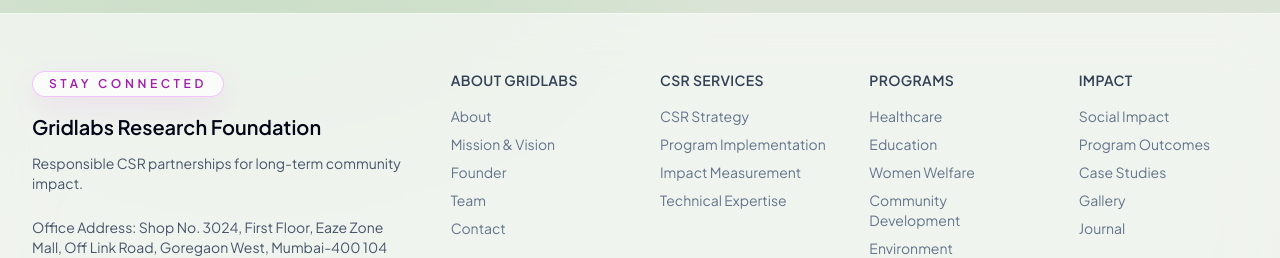
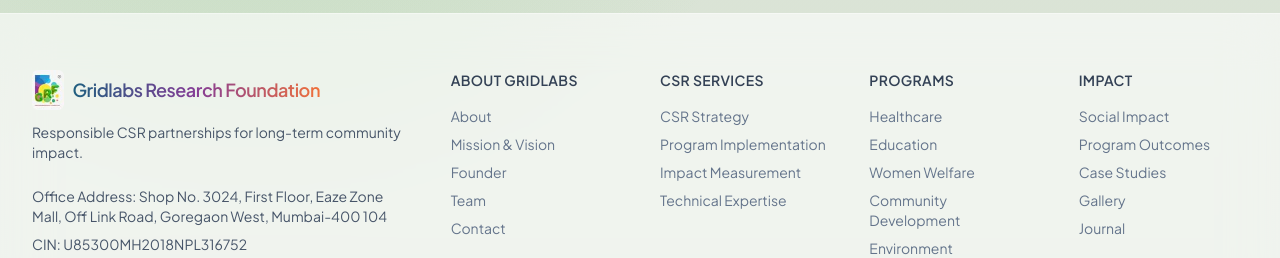
Before and after one commit to SvntyTooPixels/gridlabs, a Next.js app: page /projects in a window 1280 px wide. Shown: the part 3233-3491 px from the top of the page. Built offline with nearby package versions, Linux system fonts and the light colour scheme.

Commit message:
feat: Update footer branding to use a linked logo and text.

```diff
--- a/src/components/layout/Footer.tsx
+++ b/src/components/layout/Footer.tsx
@@ -48,10 +48,13 @@
     <footer className="mt-24 border-t border-white/40 bg-white/60 py-14 backdrop-blur-xl">
       <div className="container-padded grid gap-10 lg:grid-cols-6">
         <div className="lg:col-span-2">
-          <span className="section-kicker">Stay connected</span>
-          <h3 className="mt-4 text-xl font-semibold text-slate-950">
-            Gridlabs Research Foundation
-          </h3>
+          <Link
+              href="/"
+              className="text-lg font-semibold tracking-tight text-slate-950 flex items-center gap-2"
+            >
+              <img src="/images/Logo.jpg" alt="Gridlabs Logo" className="h-10 w-auto rounded-md object-contain" />
+              <span className="text-gradient hidden sm:inline-block">Gridlabs Research Foundation</span>
+            </Link>
           <p className="mt-3 text-sm text-slate-600">
             Responsible CSR partnerships for long-term community impact.
           </p>
```
